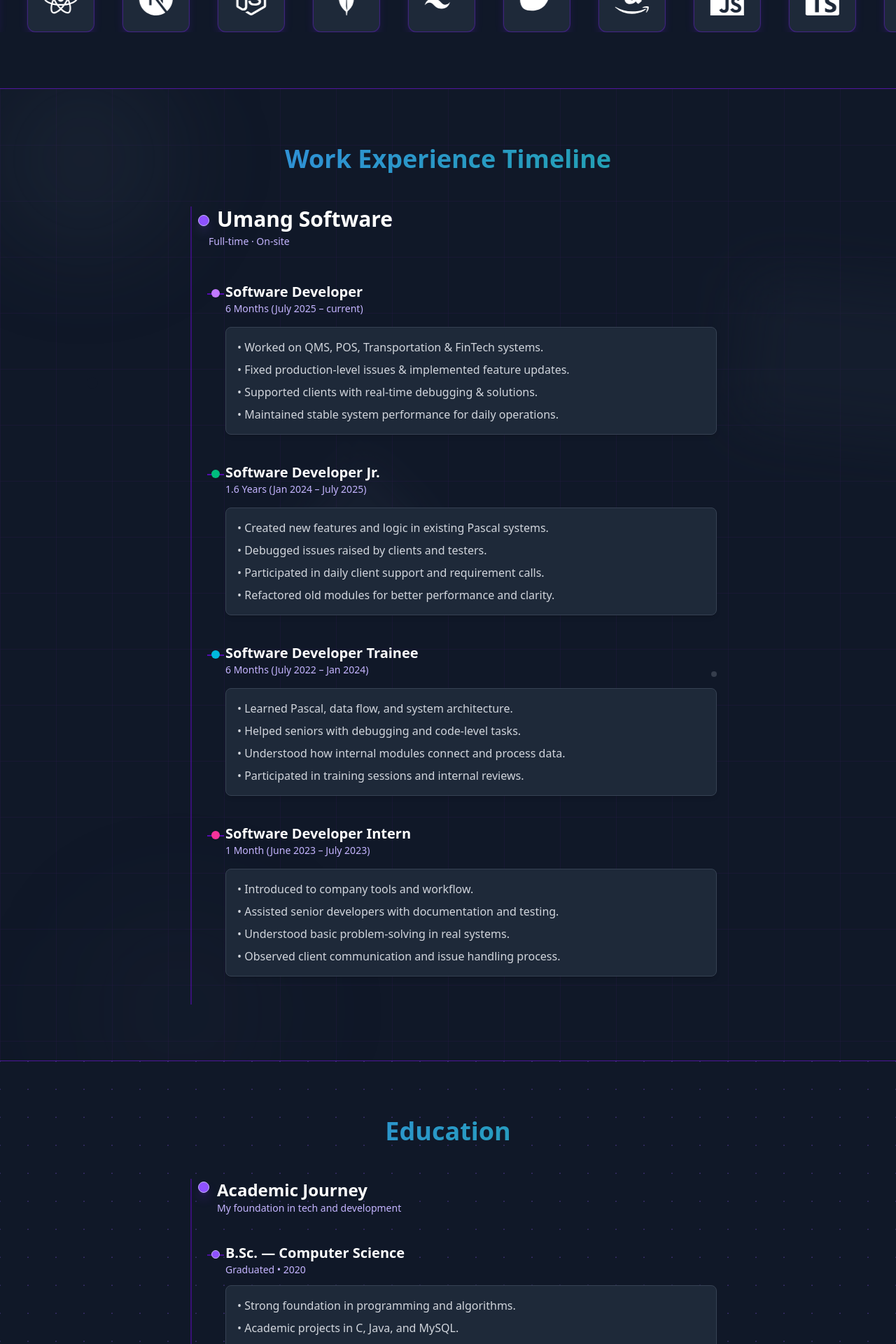
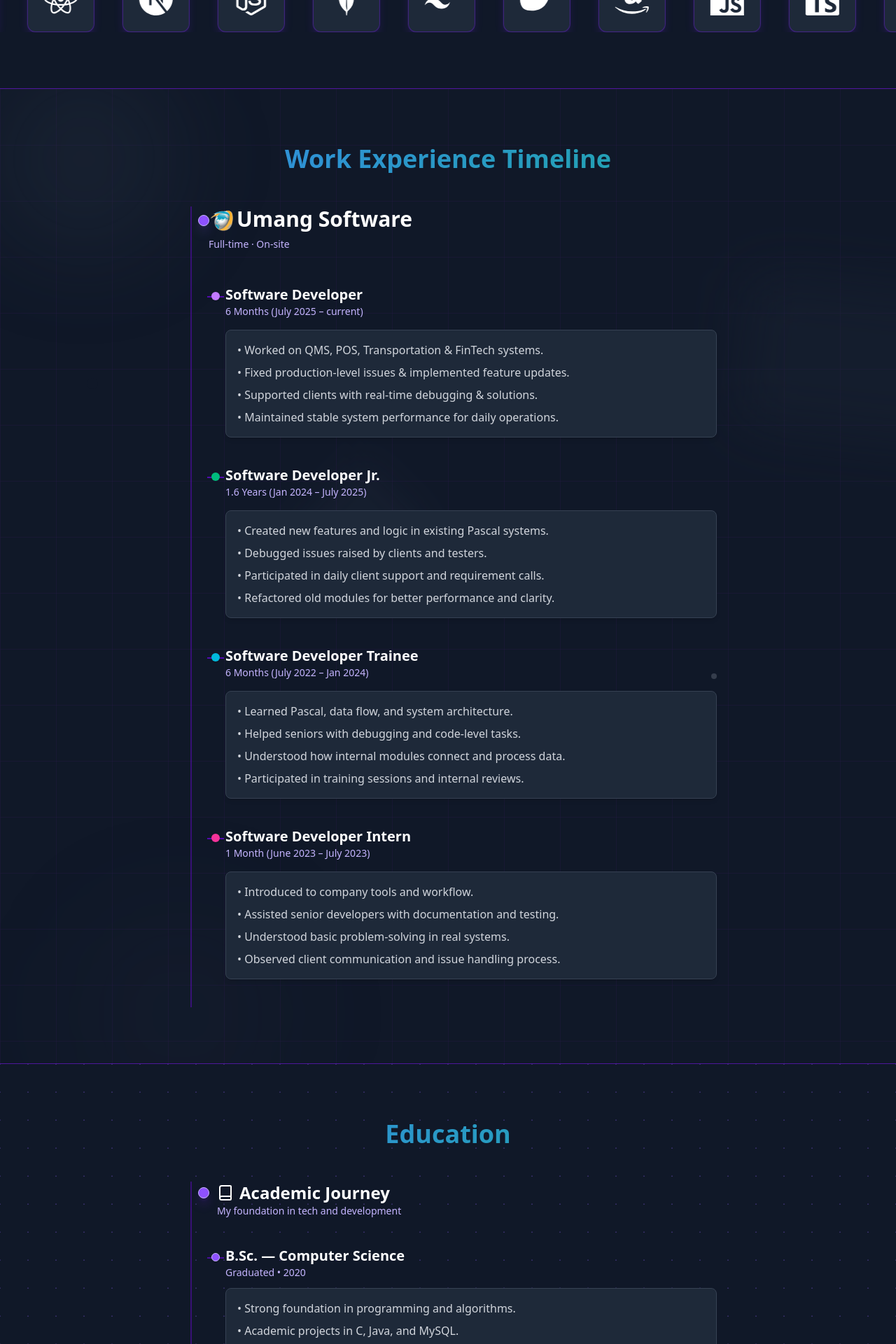
Before and after one commit to Akshad11/AkshadDhole, a Next.js app: page / in a window 1280 px wide. Shown: the part 1053-2973 px from the top of the page at 70% size. Built offline with nearby package versions, Linux system fonts and the light colour scheme.

Commit message:
Refactor code structure for improved readability and maintainability

```diff
--- a/src/app/components/EducationSection.tsx
+++ b/src/app/components/EducationSection.tsx
@@ -1,4 +1,7 @@
 "use client";
+
+import { Book } from "lucide-react";
+
 type Star = {
     top: number;
     left: number;
@@ -34,12 +37,12 @@
 
                     {/* ROOT NODE */}
                     <div className="relative mb-10">
-                        <div className="absolute left-[-15px] top-1 w-4 h-4
+                        <div className="absolute left-[-15px] top-2 w-4 h-4
                             bg-violet-500 border border-violet-300 rounded-full
                             shadow-lg shadow-violet-600/40"></div>
 
-                        <h3 className="text-2xl font-bold text-white pl-3">
-                            Academic Journey
+                        <h3 className="text-2xl font-bold flex items-center text-white pl-3">
+                            <Book className="mr-2" />    Academic Journey
                         </h3>
                         <p className="text-violet-300 text-sm pl-3">
                             My foundation in tech and development
--- a/src/app/components/ExperienceTree.tsx
+++ b/src/app/components/ExperienceTree.tsx
@@ -1,5 +1,7 @@
 "use client";
 import React from 'react';
+import UmangLogo from '../assets/Umanglogo.png';
+import Image from 'next/image';
 
 export default function ExperienceSection() {
     return (
@@ -51,8 +53,10 @@
                     {/* COMPANY NODE */}
                     <div className="relative mb-12">
                         <div className="absolute left-[-15px] top-3 w-4 h-4 bg-violet-500 border border-violet-300 rounded-full shadow-lg shadow-violet-500/30 "></div>
-
-                        <h3 className="text-3xl font-bold text-white mb-1 ml-3">Umang Software</h3>
+                        <div className="flex items-center mb-1">
+                            <Image src={UmangLogo.src} alt="Umang Software Logo" width={40} height={40} className="inline-block shadow-violet-600/30" />
+                            <h3 className="text-3xl font-bold text-white mb-1">Umang Software</h3>
+                        </div>
                         <p className="text-violet-300 text-sm">Full-time · On-site</p>
                     </div>
 
```
Also changed, not shown: src/app/assets/Umanglogo.png (added).
